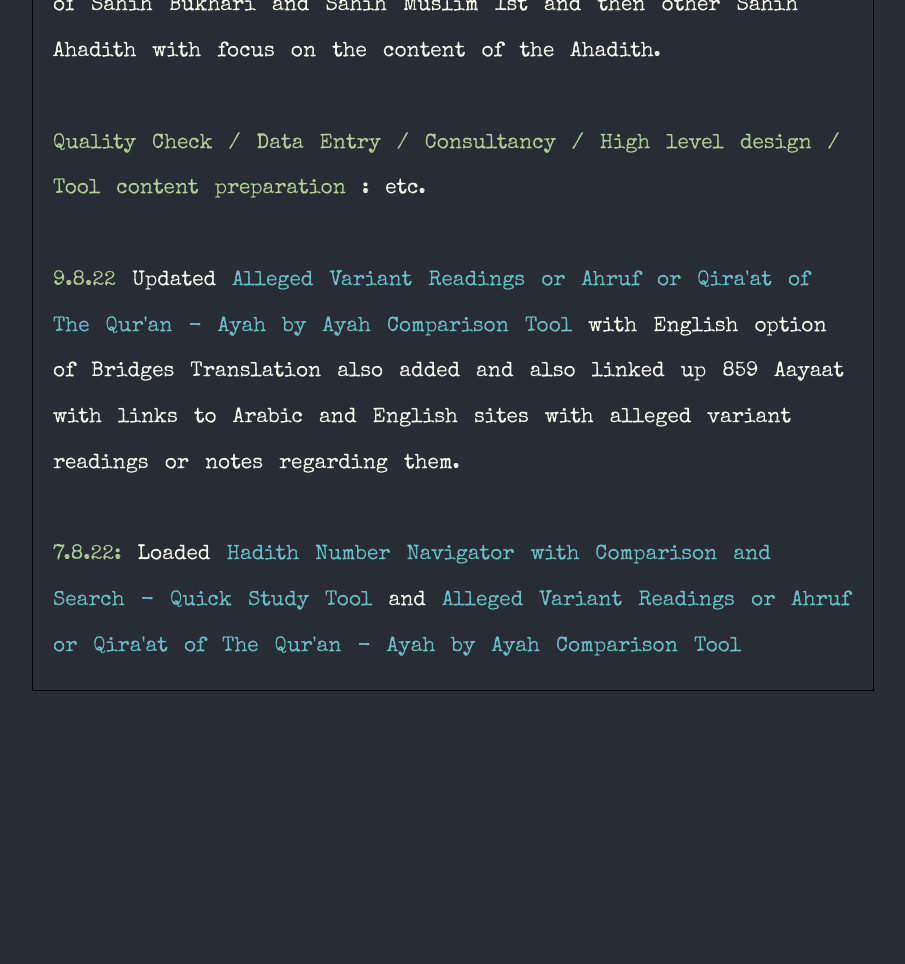
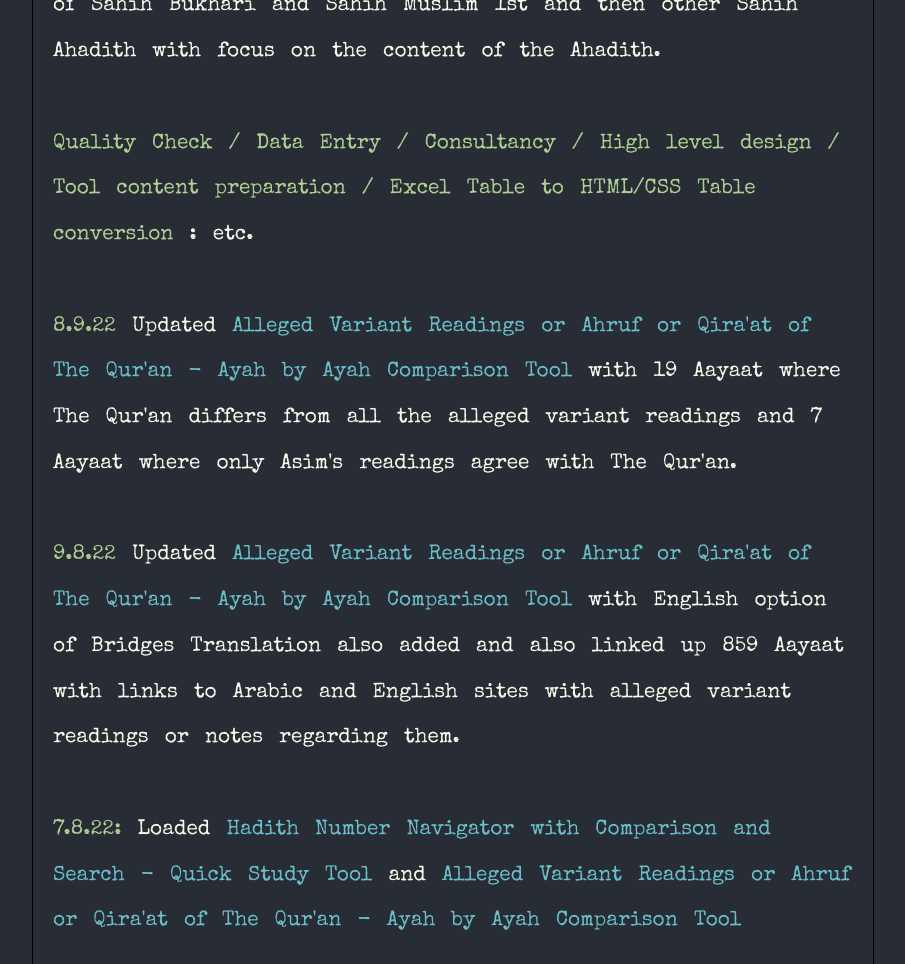
Before and after one commit to AsimIqbal2nd/asimiqbal2nd.github.io, a plain HTML site: page index.html in a window 1280 px wide. Shown: the part 1140-2104 px from the top of the page, without its empty margins (187-1092 px from the left). Before the commit the page ends 1839 px from the top, so only its background shows below. Drawn offline with nearby package versions, Linux system fonts and the light colour scheme; a web font is replaced by a local one.

Commit message:
Update index.html

```diff
--- a/index.html
+++ b/index.html
@@ -67,11 +67,13 @@ You may sponsor<br>
 <br>
 <b>Sahih Hadith Project :</b> To go through all The Hadiths or Ahadith of Sahih Bukhari and Sahih Muslim 1st and then other Sahih Ahadith with focus on the content of the Ahadith.<br>
 <br>
-<b>Quality Check / Data Entry / Consultancy / High level design / Tool content preparation</b> : etc.<br>
+<b>Quality Check / Data Entry / Consultancy / High level design / Tool content preparation / Excel Table to HTML/CSS Table conversion</b> : etc.<br>
 <br>
-<b>9.8.22</b> Updated <a href="https://sunnah-hadith-amal.blogspot.com/2022/08/alleged-variant-readings-ahruf-qirat-quran-comparison-tool.html">Alleged Variant Readings or Ahruf or Qira'at of The Qur'an - Ayah by Ayah Comparison Tool</a> with English option of Bridges Translation also added and also linked up 859 Aayaat with links to Arabic and English sites with alleged variant readings or notes regarding them.<br>
+<b>8.9.22</b> Updated <a href="https://sunnah-hadith-amal.blogspot.com/2022/08/alleged-variant-readings-ahruf-qirat-quran-comparison-tool.html" target="_blank">Alleged Variant Readings or Ahruf or Qira'at of The Qur'an - Ayah by Ayah Comparison Tool</a> with 19 Aayaat where The Qur'an differs from all the alleged variant readings and 7 Aayaat where only Asim's readings agree with The Qur'an.<br>
 <br>
-<b>7.8.22:</b> Loaded <a href="https://sunnah-hadith-amal.blogspot.com/2022/08/hadith-number-navigator-comparison-search-tool.html" target="_blank" rel="noopener noreferrer">Hadith Number Navigator with Comparison and Search - Quick Study Tool</a> and <a href="https://sunnah-hadith-amal.blogspot.com/2022/08/alleged-variant-readings-ahruf-qirat-quran-comparison-tool.html">Alleged Variant Readings or Ahruf or Qira'at of The Qur'an - Ayah by Ayah Comparison Tool</a><br>
+<b>9.8.22</b> Updated <a href="https://sunnah-hadith-amal.blogspot.com/2022/08/alleged-variant-readings-ahruf-qirat-quran-comparison-tool.html" target="_blank">Alleged Variant Readings or Ahruf or Qira'at of The Qur'an - Ayah by Ayah Comparison Tool</a> with English option of Bridges Translation also added and also linked up 859 Aayaat with links to Arabic and English sites with alleged variant readings or notes regarding them.<br>
+<br>
+<b>7.8.22:</b> Loaded <a href="https://sunnah-hadith-amal.blogspot.com/2022/08/hadith-number-navigator-comparison-search-tool.html" target="_blank" rel="noopener noreferrer">Hadith Number Navigator with Comparison and Search - Quick Study Tool</a> and <a href="https://sunnah-hadith-amal.blogspot.com/2022/08/alleged-variant-readings-ahruf-qirat-quran-comparison-tool.html" target="_blank">Alleged Variant Readings or Ahruf or Qira'at of The Qur'an - Ayah by Ayah Comparison Tool</a><br>
 </section>
 </body>
 </html>
```
